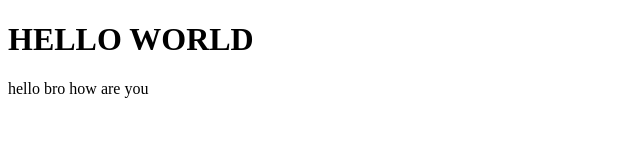
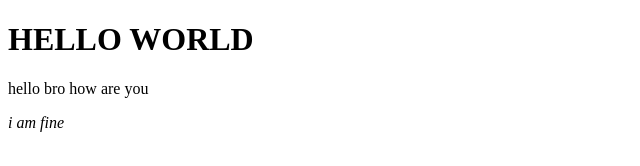
Before and after one commit to 12Sahil20/HTML-TUTORIAL, a plain HTML site: page helloworld.html in a window 1280 px wide. Shown: the full height of the page, 0-640 px from the left. Drawn offline with Linux system fonts and the light colour scheme.

Commit message:
2nd para & italic

```diff
--- a/helloworld.html
+++ b/helloworld.html
@@ -8,5 +8,6 @@
 <body>
     <h1>HELLO WORLD</h1>
         <p>hello bro how are you </p>
+        <p><i>i am fine</i></p>
 </body>
 </html>
```
